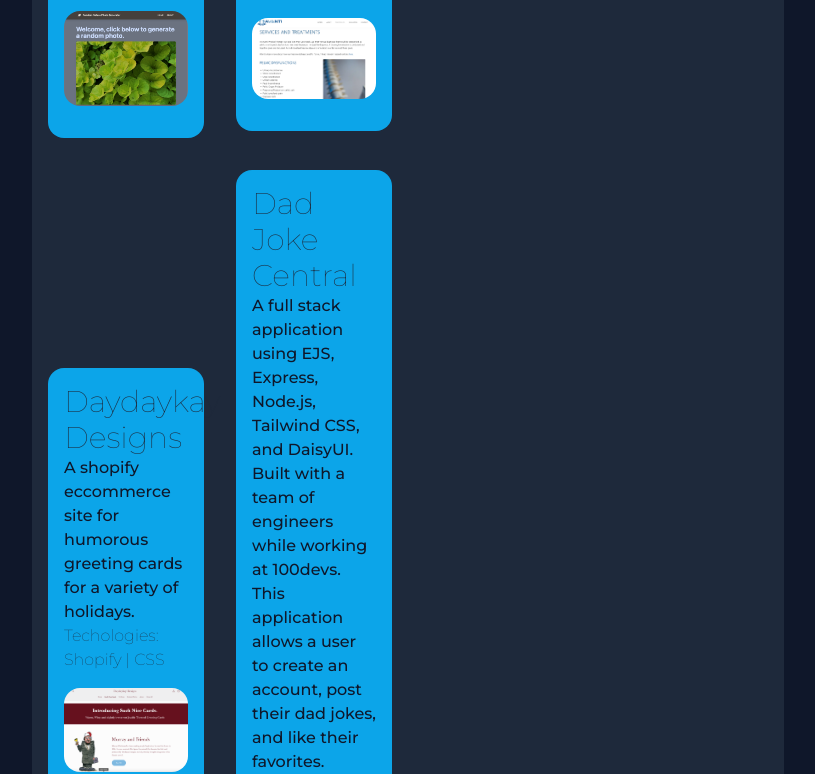
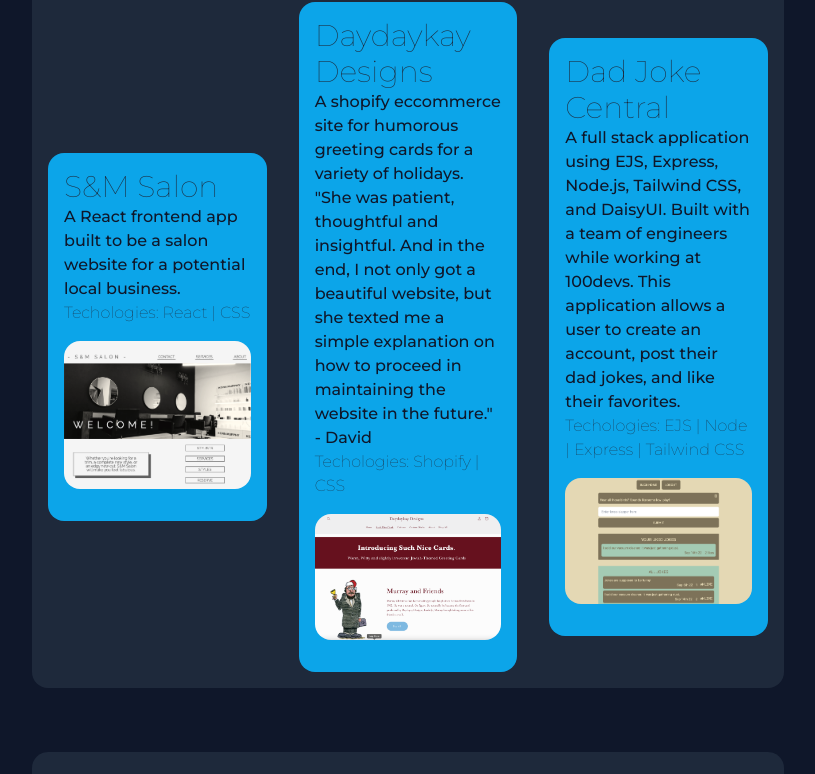
Before and after one commit to sashamars33/portfolio-site-upd, a React (Create React App) app: page / in a window 1280 px wide. Shown: the part 1533-2307 px from the top of the page, without its empty margins (232-1047 px from the left). Built offline with nearby package versions, Linux system fonts and the light colour scheme.

Commit message:
testimonial updates

```diff
--- a/src/components/Project.js
+++ b/src/components/Project.js
@@ -10,7 +10,7 @@ import DJCSS from '../assets/images/DJCSS.png'
 
 const Project = () => {
   return (
-    <section className='card bg-neutral grid grid-cols-1 sm:grid-cols-1 md:grid-cols-2 lg:grid-cols-2 xl:grid-cols-4 items-center'>
+    <section className='card bg-neutral grid grid-cols-1 sm:grid-cols-1 md:grid-cols-2 lg:grid-cols-2 xl:grid-cols-3 items-center'>
     {/* <a href='#'>
     <div className='card bg-info text-neutral flex flex-col justify-between p-4 m-4'>
       <h2 className='text-3xl'>Sticky Notes</h2>
@@ -55,7 +55,10 @@ const Project = () => {
     <a href='https://daydaykaydesigns.com/' className="">
     <div className='card bg-info text-neutral flex flex-col justify-between flex  p-4 m-4'>
       <h2 className='text-3xl'>Daydaykay Designs</h2>
-      <p className='text-base-100 font-normal'>A shopify eccommerce site for humorous greeting cards for a variety of holidays.</p>
+      <p className='text-base-100 font-normal'>A shopify eccommerce site for humorous greeting cards for a variety of holidays.<br></br>
+      "She was patient, thoughtful and insightful. And in the end, I not only got a beautiful website,
+but she texted me a simple explanation on how to proceed in maintaining the website in the
+future." - David</p>
       <p className="">Techologies: Shopify | CSS</p>
       <img className='w-full my-4 rounded-2xl' src={DDKSS} alt='Daydaykay Designs Website Preview'></img>
     </div>
--- a/src/pages/Testimonials.js
+++ b/src/pages/Testimonials.js
@@ -2,10 +2,23 @@ import React from 'react'
 
 const Testimonials = () => {
   return (
+    <>
     <div className='my-8 card bg-neutral p-8'>
         <h4 class="text-center text-3xl">Testimonials</h4>
         <p className="font-medium my-4 card bg-secondary p-4 text-base-100">"It was a pleasure working with Sasha. She listened to my ideas and was able to incorporate them into her decisions for design and style which resulted in a website that was exactly what I was asking for. I would definitely recommend her if you are looking to build a website!" <span className="font-light text-lg italic pt-2">- Giusi</span></p>
+        <p className="font-medium my-4 card bg-secondary p-4 text-base-100">"I recently had the great pleasure of working with Sasha Marshall as she designed and created a
+website to display and sell my greeting cards and illustrations. Sasha was able to help me
+decide on the right template to use and patiently took me through the steps as she created the
+site.
+She was patient, thoughtful and insightful. And in the end, I not only got a beautiful website,
+but she texted me a simple explanation on how to proceed in maintaining the website in the
+future.
+What’s more Sasha has checked in on my progress and answered any questions I have had
+eagerly and swiftly.
+I was truly impressed by Sasha Marshall, and I am sure anyone else will be as well. If you need
+any more details about my experience, I will be happy to relay them to you." <span className="font-light text-lg italic pt-2">- David Kaminsky</span></p>
     </div>
+    </>
   )
 }
 
```
